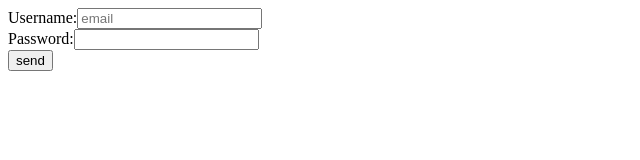
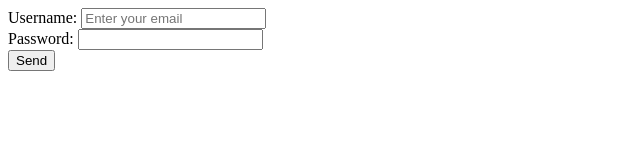
Before and after one commit to pop-ideasKO/OK_html, a plain HTML site: page level 5/form1.html in a window 1280 px wide. Shown: the full height of the page, 0-640 px from the left. Drawn offline with Linux system fonts and the light colour scheme.

Commit message:
Update form1.html
add few attributes to tags

```diff
--- a/level 5/form1.html
+++ b/level 5/form1.html
@@ -3,13 +3,19 @@
 <head>
     <meta charset="UTF-8">
     <meta name="viewport" content="width=device-width, initial-scale=1.0">
-    <title>Document</title>
+    <title>Login Form</title>
 </head>
 <body>
-    <form action="/contact_done">
-        Username:<input type="text" placeholder="email" ><br>
-        Password:<input type="password"><br>
-        <input type="submit" value="send">
+    <form action="/contact_done" method="post">
+        <label for="username">Username:</label>
+        <input type="email" id="username" name="username" placeholder="Enter your email" required>
+        <br>
+
+        <label for="password">Password:</label>
+        <input type="password" id="password" name="password" required>
+        <br>
+
+        <input type="submit" value="Send">
     </form>
 </body>
 </html>
```
